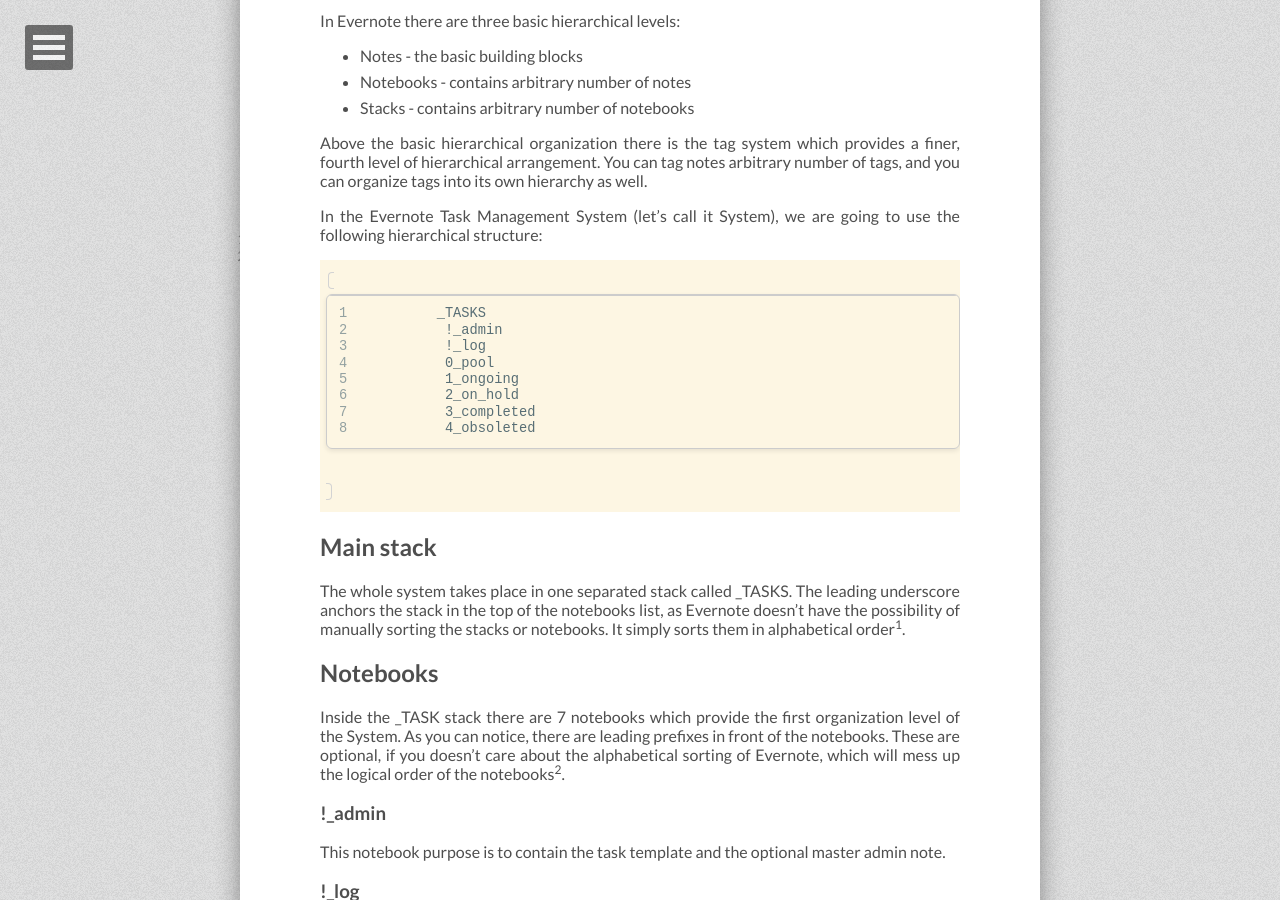
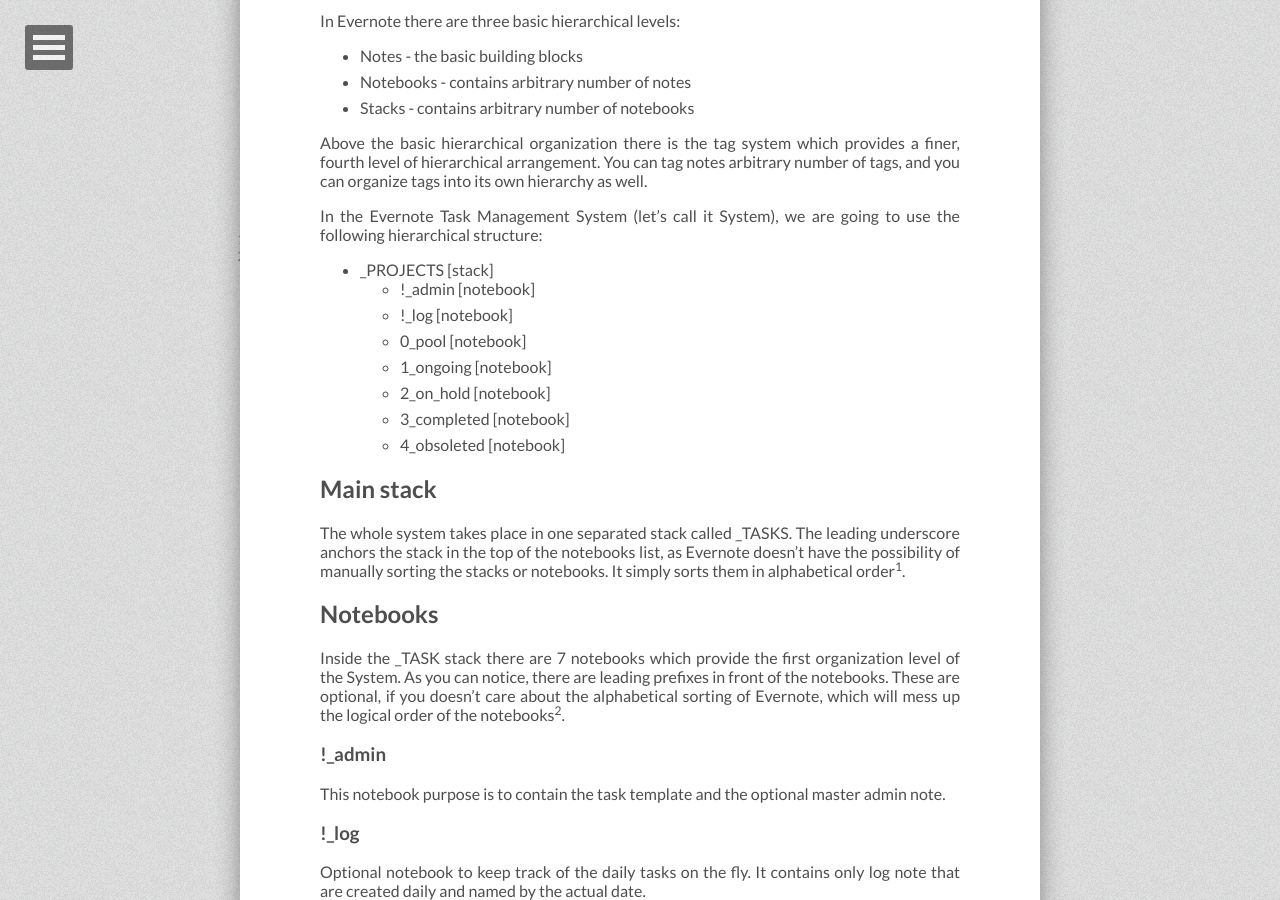
Before and after one commit to tiborsimon/tiborsimon.github.io, a Jekyll site: the page built from _posts/2015-07-10-evernote-task-management.md, in a window 1280 px wide and 900 px high, scrolled down 876 px. Built offline with Jekyll 4.4.1, drawn with Linux system fonts in a browser that asks for light colours; nearby versions of some CDN libraries; comment, search, counter and statistics services are not loaded; some of the changed text lies outside the part shown.

Commit message:
Article update

````diff
--- a/_posts/2015-07-10-evernote-task-management.md
+++ b/_posts/2015-07-10-evernote-task-management.md
@@ -33,16 +33,14 @@
 
 In the Evernote Task Management System (let's call it System), we are going to use the following hierarchical structure:
 
-```
-_TASKS
- !_admin
- !_log
- 0_pool
- 1_ongoing
- 2_on_hold
- 3_completed
- 4_obsoleted
-```
+- _PROJECTS [stack]
+    - !_admin [notebook]
+    - !_log  [notebook]
+    - 0_pool  [notebook]
+    - 1_ongoing  [notebook]
+    - 2_on_hold  [notebook]
+    - 3_completed  [notebook]
+    - 4_obsoleted  [notebook]
 
 ## Main stack
 
````
Also changed, not shown: other parts of _posts/2015-07-10-evernote-task-management.md (+2 -2 lines).
